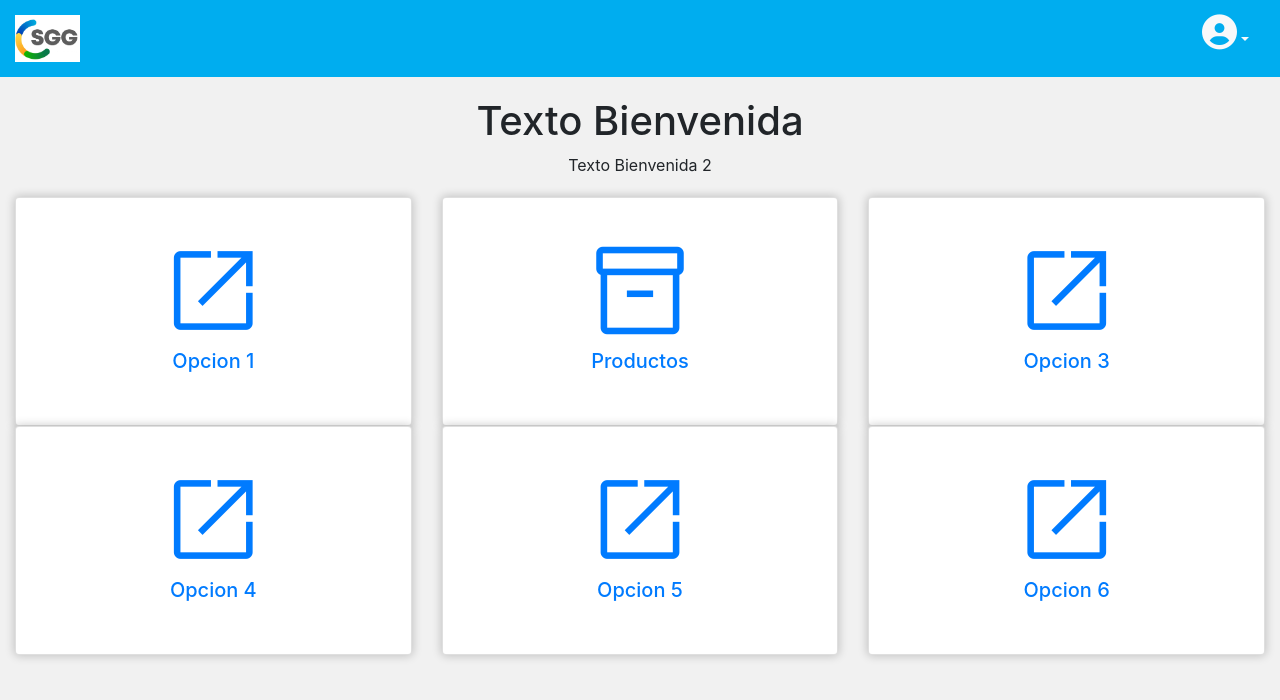
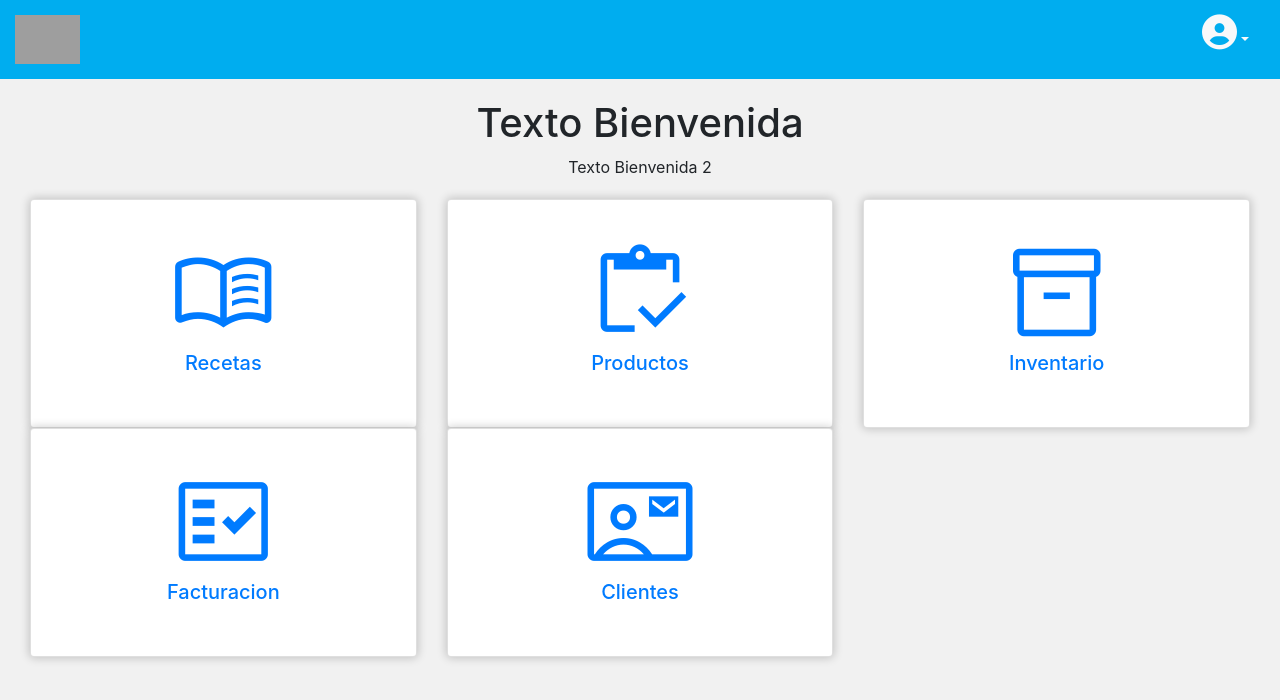
Before and after one commit to SantiagoMera2000/Sistema-de-Gestion-Proyecto, a PHP site: page /Sistema-de-gestion-proyecto/ in a window 1280 px wide. Shown: the top 700 px of the page. Run offline with PHP 8.4, Linux system fonts and the light colour scheme; the visitor is signed in with stand-in values (Sample User, id 1); some libraries are stand-ins or nearby versions; grey boxes are pictures that could not be loaded.

Commit message:
edicion inicio desde el logo

```diff
--- a/includes/header.php
+++ b/includes/header.php
@@ -32,8 +32,9 @@
 <div class="container-fluid">
         <div class="row justify-content-center align-content-center">
             <div class="col-8 barra">
-                <img src="img/Logo_Sistema.jpg" alt="" width="65px">
+                <a href="http://localhost/Sistema-de-gestion-proyecto/"><img src="img/Logo.Sistema.png" alt="" width="65px"></a>
             </div>
+
             <div class="col-4 text-right barra">
                 <ul class="navbar-nav mr-auto">
                     <li>
@@ -44,10 +45,12 @@
                             </a>
                         </div>
                     </li>
-                </ul>
-            </div>
+
         </div>
+        <body>
     </div>
+
+
 <!--
     <div class="container-fluid">
         <div class="row">
@@ -60,3 +63,12 @@
                 </nav>
             </div>
 -->
+
+<!-- <div id="navegador">
+  <ul>
+    <li><a href="#">Elemento 1</a></li>
+    <li><a href="#">Elemento 2</a></li>
+    <li><a href="#">Elemento 3</a></li>
+    <li><a href="#">Elemento 4</a></li>
+  </ul>
+</div> -->
--- a/index.php
+++ b/index.php
@@ -27,8 +27,8 @@
                     <div class="card div-config agregados">
                         <a href='#'>
                             <div class="card-body">
-                                <span class="material-symbols-outlined">open_in_new</span>
-                                <h5 class="card-title">Opcion 1</h5>
+                            <span class="material-symbols-outlined">menu_book</span>
+                                <h5 class="card-title">Recetas</h5>
                             </div>
                         </a>
                     </div>
@@ -37,7 +37,7 @@
                     <div class="card div-config agregados">
                         <a href='productos.php'>
                             <div class="card-body">
-                                <span class="material-symbols-outlined">inventory_2</span>
+                            <span class="material-symbols-outlined">inventory</span>
                                 <h5 class="card-title">Productos</h5>
                             </div>
                         </a>
@@ -47,8 +47,8 @@
                     <div class="card div-config agregados">
                         <a href='#'>
                             <div class="card-body">
-                                <span class="material-symbols-outlined">open_in_new</span>
-                                <h5 class="card-title">Opcion 3</h5>
+                            <span class="material-symbols-outlined">inventory_2</span>
+                                <h5 class="card-title">Inventario</h5>
                             </div>
                         </a>
                     </div>
@@ -57,8 +57,8 @@
                     <div class="card div-config agregados">
                         <a href='#'>
                             <div class="card-body">
-                                <span class="material-symbols-outlined">open_in_new</span>
-                                <h5 class="card-title">Opcion 4</h5>
+                            <span class="material-symbols-outlined">fact_check</span>
+                                <h5 class="card-title">Facturacion</h5>
                             </div>
                         </a>
                     </div>
@@ -67,22 +67,13 @@
                     <div class="card div-config agregados">
                         <a href='#'>
                             <div class="card-body">
-                                <span class="material-symbols-outlined">open_in_new</span>
-                                <h5 class="card-title">Opcion 5</h5>
+                            <span class="material-symbols-outlined">contact_mail</span>
+                                <h5 class="card-title">Clientes</h5>
                             </div>
                         </a>
                     </div>
                 </div>
-                <div class="col">
-                    <div class="card div-config agregados">
-                        <a href='#'>
-                            <div class="card-body">
-                                <span class="material-symbols-outlined">open_in_new</span>
-                                <h5 class="card-title">Opcion 6</h5>
-                            </div>
-                        </a>
-                    </div>
-                </div>
+
             </div>
         </main>
     </div>
```
